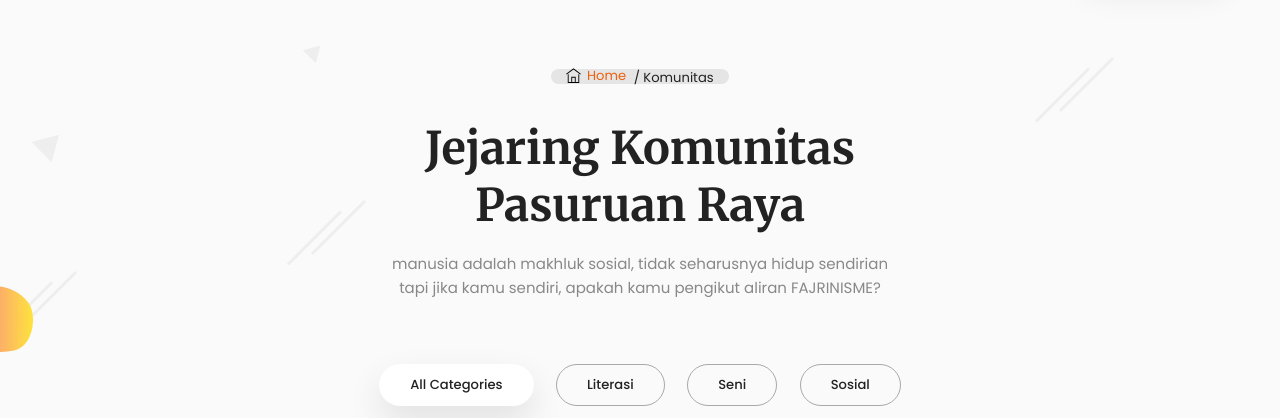
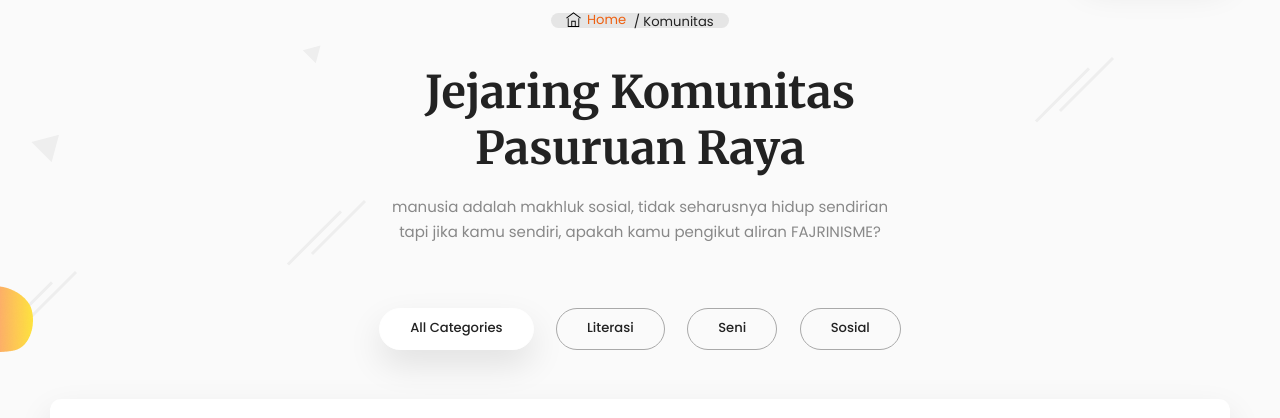
Before and after one commit to kecapstargaze/testing, an Astro site: page /integrations in a window 1280 px wide. Shown: the part 101-519 px from the top of the page. Built offline with nearby package versions, Linux system fonts and the light colour scheme; Astro itself is replaced by a stand-in of ours; some packages are replaced by stand-ins of ours; what tailwind-bootstrap-grid would draw is missing.

Commit message:
tambahin index dr integration biar jarak pading+1

```diff
--- a/src/pages/integrations/index.astro
+++ b/src/pages/integrations/index.astro
@@ -26,7 +26,7 @@ const page_data = {
   image={integraionsIndex.data.image}
 >
   <Shape />
-  <section class="page-hero pb-14 pt-16">
+  <section class="page-hero pb-14 pt-1">
     <div class="container">
       <PageHeader page_data={page_data} />
     </div>
```
